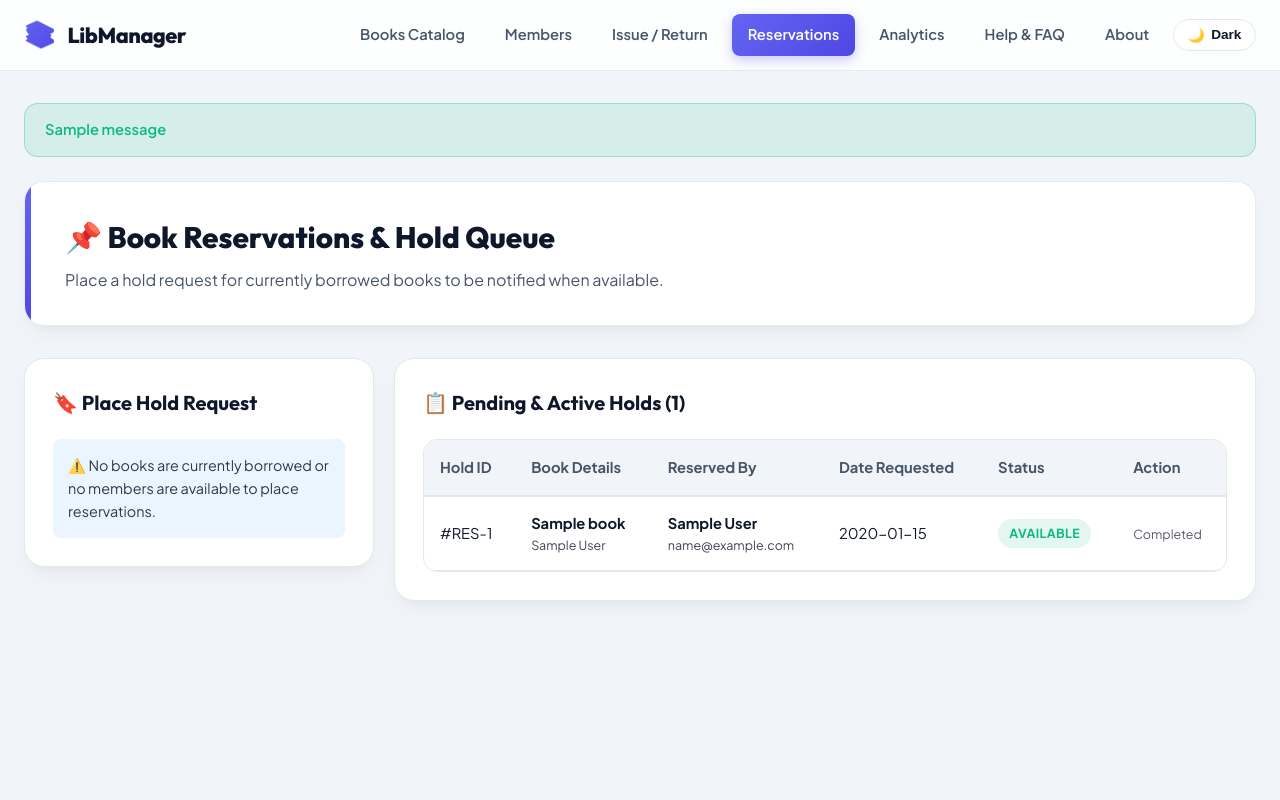
After one commit to kbohra1422-gb/library-management, a Flask app: page /reservations in a window 1280 px wide. The commit adds this page. Run offline with Flask 3, Linux system fonts and the light colour scheme; tables that the repository leaves empty hold one stand-in row (values such as "Sample post"); one stand-in notice (Sample message) is shown.

Commit message:
feat: Add book reservation and hold request management system

```diff
--- a/app.py
+++ b/app.py
@@ -55,6 +55,17 @@ def init_db():
             return_date DATE,
             fine_amount REAL DEFAULT 0.0,
             status TEXT DEFAULT 'Issued',
+            FOREIGN KEY (book_id) REFERENCES books(id),
+            FOREIGN KEY (member_id) REFERENCES members(id)
+        )
+    """)
+    conn.execute("""
+        CREATE TABLE IF NOT EXISTS reservations (
+            id INTEGER PRIMARY KEY AUTOINCREMENT,
+            book_id INTEGER NOT NULL,
+            member_id INTEGER NOT NULL,
+            request_date TIMESTAMP DEFAULT CURRENT_TIMESTAMP,
+            status TEXT DEFAULT 'Pending',
             FOREIGN KEY (book_id) REFERENCES books(id),
             FOREIGN KEY (member_id) REFERENCES members(id)
         )
@@ -608,6 +619,61 @@ def borrow_receipt(id):
     return render_template("receipt.html", record=record)
 
 
+@app.route("/reservations")
+def reservations_page():
+    conn = get_db_connection()
+    reservations = conn.execute("""
+        SELECT res.id, res.book_id, res.member_id, res.request_date, res.status,
+               b.title as book_title, b.author as book_author, b.status as book_status,
+               m.name as member_name, m.email as member_email
+        FROM reservations res
+        JOIN books b ON res.book_id = b.id
+        JOIN members m ON res.member_id = m.id
+        ORDER BY res.id DESC
+    """).fetchall()
+
+    borrowed_books = conn.execute("SELECT id, title, author FROM books WHERE status = 'Borrowed'").fetchall()
+    members = conn.execute("SELECT id, name FROM members ORDER BY name").fetchall()
+    conn.close()
+
+    return render_template(
+        "reservations.html",
+        reservations=reservations,
+        borrowed_books=borrowed_books,
+        members=members
+    )
+
+
+@app.route("/reservations/create", methods=["POST"])
+def create_reservation():
+    book_id = request.form.get("book_id")
+    member_id = request.form.get("member_id")
+
+    if book_id and member_id:
+        conn = get_db_connection()
+        conn.execute(
+            "INSERT INTO reservations (book_id, member_id, status) VALUES (?, ?, 'Pending')",
+            (book_id, member_id)
+        )
+        conn.commit()
+        conn.close()
+        flash("Reservation request placed successfully!", "success")
+    else:
+        flash("Please select both a book and a member.", "danger")
+
+    return redirect(url_for("reservations_page"))
+
+
+@app.route("/reservations/cancel/<int:id>")
+def cancel_reservation(id):
+    conn = get_db_connection()
+    conn.execute("UPDATE reservations SET status = 'Cancelled' WHERE id = ?", (id,))
+    conn.commit()
+    conn.close()
+    flash("Reservation request cancelled.", "warning")
+    return redirect(url_for("reservations_page"))
+
+
 @app.route("/help")
 def help_page():
     return render_template("help.html")
--- a/templates/index.html
+++ b/templates/index.html
@@ -19,6 +19,7 @@
                 <a href="/" class="nav-item active">Books Catalog</a>
                 <a href="/members" class="nav-item">Members</a>
                 <a href="/borrow" class="nav-item">Issue / Return</a>
+                <a href="/reservations" class="nav-item">Reservations</a>
                 <a href="/analytics" class="nav-item">Analytics</a>
                 <a href="/help" class="nav-item">Help & FAQ</a>
                 <a href="/about" class="nav-item">About Project</a>
--- /dev/null
+++ b/templates/reservations.html
@@ -0,0 +1,170 @@
+<!DOCTYPE html>
+<html lang="en">
+<head>
+    <meta charset="UTF-8">
+    <meta name="viewport" content="width=device-width, initial-scale=1.0">
+    <title>Book Reservations & Holds - Library System</title>
+    <link rel="stylesheet" href="{{ url_for('static', filename='style.css') }}">
+</head>
+<body>
+
+    <!-- Sticky Navigation Bar -->
+    <nav class="navbar">
+        <div class="nav-container">
+            <a href="/" class="brand">
+                <span class="brand-icon">📚</span>
+                <span>LibManager</span>
+            </a>
+            <div class="nav-links">
+                <a href="/" class="nav-item">Books Catalog</a>
+                <a href="/members" class="nav-item">Members</a>
+                <a href="/borrow" class="nav-item">Issue / Return</a>
+                <a href="/reservations" class="nav-item active">Reservations</a>
+                <a href="/analytics" class="nav-item">Analytics</a>
+                <a href="/help" class="nav-item">Help & FAQ</a>
+                <a href="/about" class="nav-item">About</a>
+                <button type="button" id="theme-toggle" class="theme-btn" onclick="toggleTheme()" title="Toggle Dark / Light Theme">
+                    <span id="theme-icon">🌙</span>
+                    <span id="theme-label">Dark</span>
+                </button>
+            </div>
+        </div>
+    </nav>
+
+    <div class="container">
+
+        <!-- Flash Messages -->
+        {% with messages = get_flashed_messages(with_categories=true) %}
+            {% if messages %}
+                <div class="flash-messages">
+                    {% for category, message in messages %}
+                        <div class="alert alert-{{ category }}">
+                            <span>{{ message }}</span>
+                        </div>
+                    {% endfor %}
+                </div>
+            {% endif %}
+        {% endwith %}
+
+        <!-- Hero Header -->
+        <div class="hero-header">
+            <h1 class="hero-title">📌 Book Reservations & Hold Queue</h1>
+            <p class="hero-subtitle">Place a hold request for currently borrowed books to be notified when available.</p>
+        </div>
+
+        <div style="display: grid; grid-template-columns: 350px 1fr; gap: 20px; align-items: start;">
+
+            <!-- Reservation Form Card -->
+            <div class="card">
+                <h3 class="card-title">🔖 Place Hold Request</h3>
+                {% if borrowed_books and members %}
+                    <form action="/reservations/create" method="POST">
+                        <div class="form-group">
+                            <label for="book_id">Select Borrowed Book *</label>
+                            <select id="book_id" name="book_id" class="form-control" required>
+                                <option value="">-- Choose Borrowed Book --</option>
+                                {% for b in borrowed_books %}
+                                    <option value="{{ b.id }}">{{ b.title }} ({{ b.author }})</option>
+                                {% endfor %}
+                            </select>
+                        </div>
+                        <div class="form-group">
+                            <label for="member_id">Select Member *</label>
+                            <select id="member_id" name="member_id" class="form-control" required>
+                                <option value="">-- Choose Member --</option>
+                                {% for m in members %}
+                                    <option value="{{ m.id }}">{{ m.name }}</option>
+                                {% endfor %}
+                            </select>
+                        </div>
+                        <button type="submit" class="btn btn-primary btn-block">Place Reservation</button>
+                    </form>
+                {% else %}
+                    <div style="padding: 15px; background: rgba(0,123,255,0.08); border-radius: 8px;">
+                        <p style="font-size: 0.9em; opacity: 0.85;">⚠️ No books are currently borrowed or no members are available to place reservations.</p>
+                    </div>
+                {% endif %}
+            </div>
+
+            <!-- Reservations Table Card -->
+            <div class="card">
+                <h3 class="card-title">📋 Pending & Active Holds ({{ reservations|length }})</h3>
+                <div class="table-wrapper">
+                    {% if reservations %}
+                        <table class="data-table">
+                            <thead>
+                                <tr>
+                                    <th>Hold ID</th>
+                                    <th>Book Details</th>
+                                    <th>Reserved By</th>
+                                    <th>Date Requested</th>
+                                    <th>Status</th>
+                                    <th>Action</th>
+                                </tr>
+                            </thead>
+                            <tbody>
+                                {% for r in reservations %}
+                                    <tr>
+                                        <td>#RES-{{ r.id }}</td>
+                                        <td>
+                                            <strong>{{ r.book_title }}</strong>
+                                            <div style="font-size: 0.85em; opacity: 0.8;">{{ r.book_author }}</div>
+                                        </td>
+                                        <td>
+                                            <strong>{{ r.member_name }}</strong>
+                                            <div style="font-size: 0.85em; opacity: 0.8;">{{ r.member_email or 'N/A' }}</div>
+                                        </td>
+                                        <td>{{ r.request_date[:10] if r.request_date else 'N/A' }}</td>
+                                        <td>
+                                            <span class="badge {% if r.status == 'Pending' %}badge-borrowed{% else %}badge-available{% endif %}">
+                                                {{ r.status }}
+                                            </span>
+                                        </td>
+                                        <td>
+                                            {% if r.status == 'Pending' %}
+                                                <a href="/reservations/cancel/{{ r.id }}" class="btn btn-sm btn-danger" onclick="return confirm('Cancel this hold request?')">Cancel Hold</a>
+                                            {% else %}
+                                                <span style="font-size: 0.85em; opacity: 0.7;">Completed</span>
+                                            {% endif %}
+                                        </td>
+                                    </tr>
+                                {% endfor %}
+                            </tbody>
+                        </table>
+                    {% else %}
+                        <div style="padding: 30px; text-align: center; color: var(--text-muted);">
+                            <div style="font-size: 2.5rem; margin-bottom: 8px;">📌</div>
+                            <p>No active reservations or hold requests in queue.</p>
+                        </div>
+                    {% endif %}
+                </div>
+            </div>
+
+        </div>
+
+    </div>
+
+    <script>
+        function toggleTheme() {
+            const currentTheme = document.documentElement.getAttribute('data-theme') || 'light';
+            const newTheme = currentTheme === 'dark' ? 'light' : 'dark';
+            document.documentElement.setAttribute('data-theme', newTheme);
+            localStorage.setItem('theme', newTheme);
+            updateThemeButton(newTheme);
+        }
+        function updateThemeButton(theme) {
+            const icon = document.getElementById('theme-icon');
+            const label = document.getElementById('theme-label');
+            if (icon && label) {
+                icon.textContent = theme === 'dark' ? '☀️' : '🌙';
+                label.textContent = theme === 'dark' ? 'Light' : 'Dark';
+            }
+        }
+        (function() {
+            const savedTheme = localStorage.getItem('theme') || 'light';
+            document.documentElement.setAttribute('data-theme', savedTheme);
+            updateThemeButton(savedTheme);
+        })();
+    </script>
+</body>
+</html>
```
